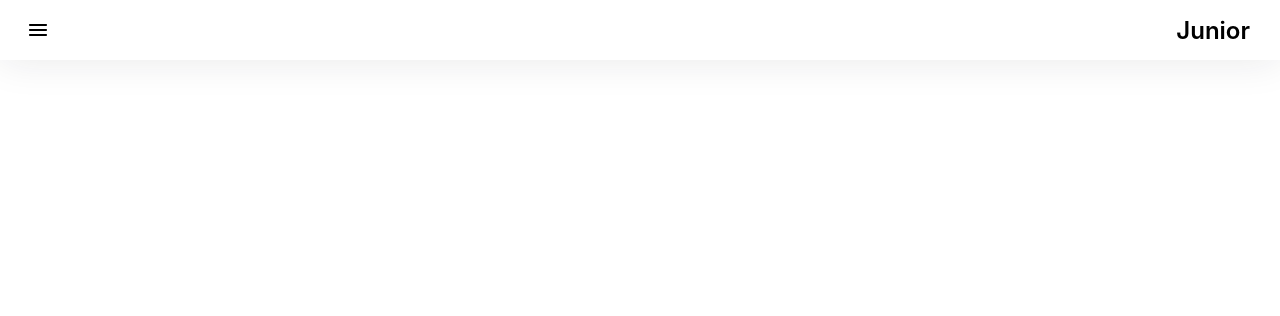
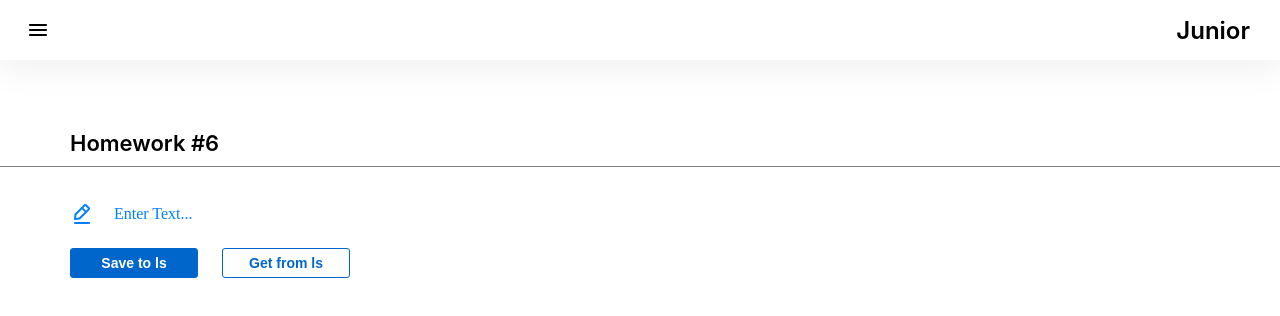
Before and after one commit to pasosh12/sprint2_HW, a React (Create React App) app: page /#/junior in a window 1280 px wide. Shown: the top 316 px of the page. Built offline with nearby package versions, Linux system fonts and the light colour scheme.

Commit message:
6hw done

```diff
--- a/src/s2-homeworks/hw05/pages/Junior.tsx
+++ b/src/s2-homeworks/hw05/pages/Junior.tsx
@@ -1,13 +1,13 @@
 import React from 'react'
-// import HW6 from '../../hw06/HW6'
-// import HW7 from '../../hw07/HW7'
+import HW6 from '../../hw06/HW6'
+import HW7 from '../../hw07/HW7'
 // import HW8 from '../../hw08/HW8'
 // import HW9 from '../../hw09/HW9'
 
 function Junior() {
     return (
         <div id={'hw5-page-junior'}>
-            {/*<HW6 />*/}
+            <HW6 />
             {/*<HW7 />*/}
             {/*<HW8 />*/}
             {/*<HW9 />*/}
--- a/src/s2-homeworks/hw06/HW6.module.css
+++ b/src/s2-homeworks/hw06/HW6.module.css
@@ -1,5 +1,13 @@
 .buttonsContainer {
+    display: inline-flex;
+    margin: 22px 0;
+    gap: 24px;
 }
 
 .editableSpanContainer {
+    color:  rgba(0, 128, 255, 1);
+    font-size: 16px;
+    font-weight: 500;
+    font-family: Montserrat;
+    text-transform: capitalize;
 }
--- a/src/s2-homeworks/hw06/HW6.tsx
+++ b/src/s2-homeworks/hw06/HW6.tsx
@@ -18,6 +18,9 @@ const HW6 = () => {
         saveState<string>('hw6-editable-span-value', value)
     }
     const restore = () => {
+
+        const lsValue = restoreState<string>('hw6-editable-span-value', '')
+        setValue(lsValue)
         // делают студенты
 
     }
--- a/src/s2-homeworks/hw06/common/c4-SuperEditableSpan/SuperEditableSpan.module.css
+++ b/src/s2-homeworks/hw06/common/c4-SuperEditableSpan/SuperEditableSpan.module.css
@@ -1,11 +1,16 @@
 .spanBlock {
+    display: flex;
+    align-items: center;
 }
 
 .span {
+
 }
 
 .input {
+    height: 36px;
 }
 
 .pen {
+    margin-right: 20px;
 }
--- a/src/s2-homeworks/hw06/common/c4-SuperEditableSpan/SuperEditableSpan.tsx
+++ b/src/s2-homeworks/hw06/common/c4-SuperEditableSpan/SuperEditableSpan.tsx
@@ -39,22 +39,22 @@ const SuperEditableSpan: React.FC<SuperEditableSpanType> = (
     const [editMode, setEditMode] = useState<boolean>(false)
     const {children, onDoubleClick, className, defaultText, ...restSpanProps} =
     spanProps || {}
-
+        //onEnterCallback, onBlurCallback, onDoubleClickCallBack
     const onEnterCallback = () => {
         // выключить editMode при нажатии Enter // делают студенты
-
+        setEditMode(false)
         onEnter?.()
     }
     const onBlurCallback = (e: React.FocusEvent<HTMLInputElement>) => {
         // выключить editMode при нажатии за пределами инпута // делают студенты
-
+        setEditMode(false)
         onBlur?.(e)
     }
     const onDoubleClickCallBack = (
         e: React.MouseEvent<HTMLSpanElement, MouseEvent>
     ) => {
         // включить editMode при двойном клике // делают студенты
-
+        setEditMode(true)
         onDoubleClick?.(e)
     }
 
```
Also changed, not shown: src/s2-homeworks/hw06/localStorage/localStorage.ts (+13 -12 lines).
